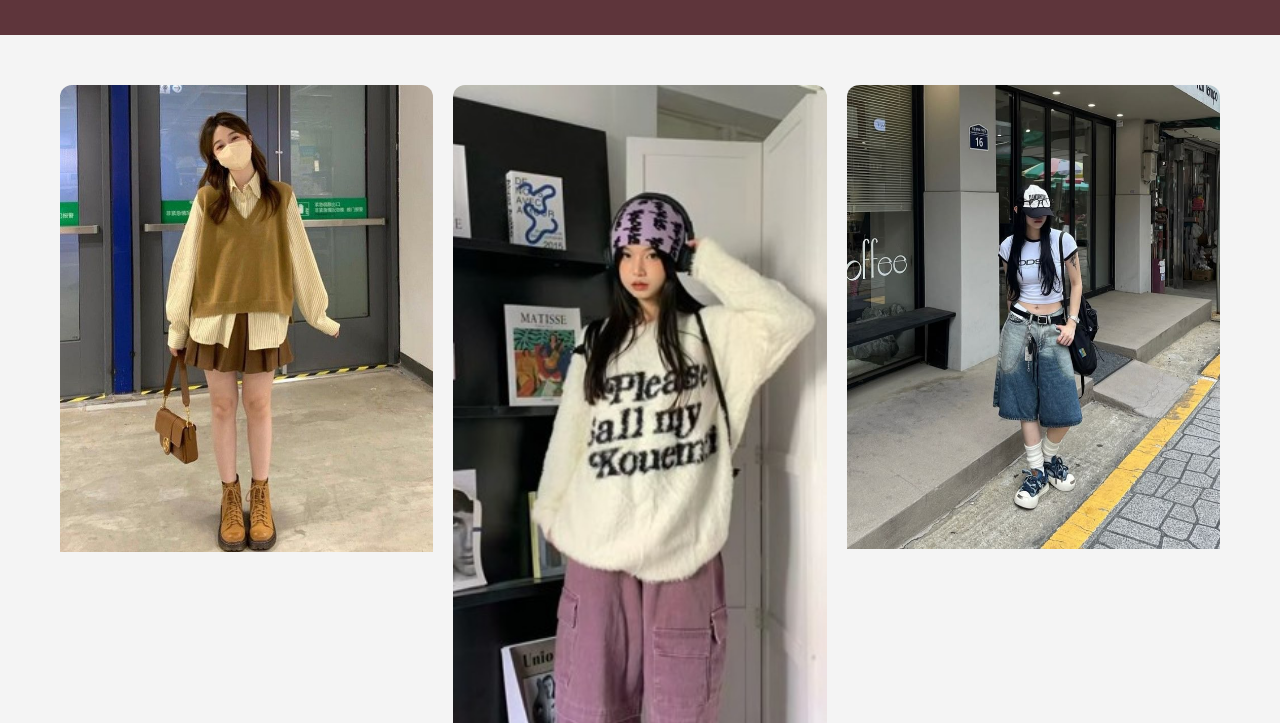
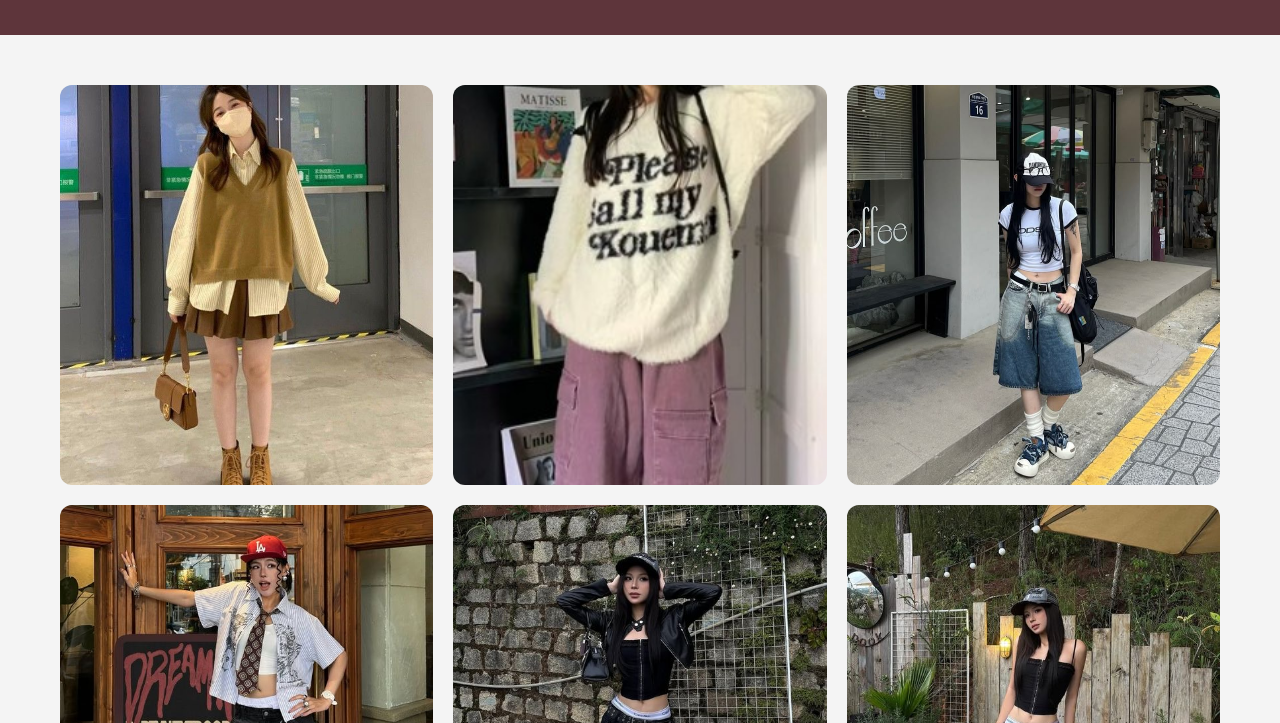
Before and after one commit to ouo433/456, a plain HTML site: page Situation.html in a window 1280 px wide. Shown: the part 77-800 px from the top of the page. Drawn offline with Linux system fonts and the light colour scheme.

Commit message:
Update style4.css

```diff
--- a/css/style4.css
+++ b/css/style4.css
@@ -84,7 +84,7 @@ nav a {
 
 .card img {
     width: 100%;
-    max-width: 300px
+    max-height: 400px;
     object-fit: cover;
     display: block;
 }
```
